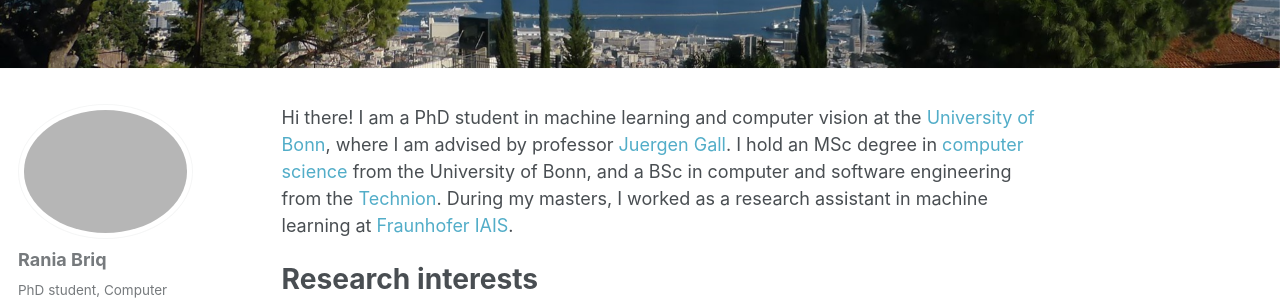
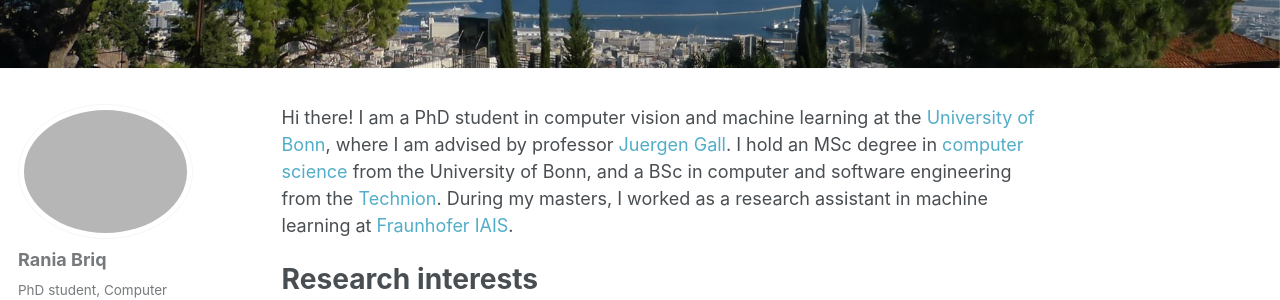
Before and after one commit to briqr/briqr.github.io, a Jekyll site: the page built from _pages/about.md, in a window 1280 px wide. Shown: the part 151-451 px from the top of the page. Built offline with Jekyll 4.4.1, drawn with Linux system fonts in a browser that asks for light colours.

```diff
--- a/_pages/about.md
+++ b/_pages/about.md
@@ -14,7 +14,7 @@ redirect_from:
 ---
 
 
-Hi there! I am a PhD student in machine learning and computer vision at the [University of Bonn](https://www.uni-bonn.de/), where I am advised by professor [Juergen Gall](https://pages.iai.uni-bonn.de/gall_juergen/). I hold an MSc degree in [computer science](https://www.informatik.uni-bonn.de/en) from the University of Bonn, and a BSc in computer and software engineering from the [Technion](https://www.technion.ac.il/en).
+Hi there! I am a PhD student in computer vision and machine learning at the [University of Bonn](https://www.uni-bonn.de/), where I am advised by professor [Juergen Gall](https://pages.iai.uni-bonn.de/gall_juergen/). I hold an MSc degree in [computer science](https://www.informatik.uni-bonn.de/en) from the University of Bonn, and a BSc in computer and software engineering from the [Technion](https://www.technion.ac.il/en).
 During my masters, I worked as a research assistant in machine learning at [Fraunhofer IAIS](https://www.iais.fraunhofer.de/).
 
 
```
